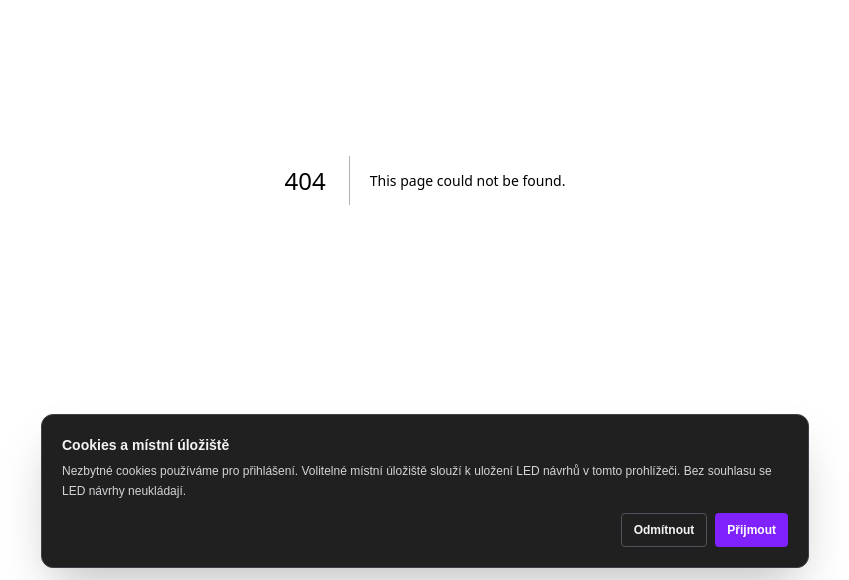
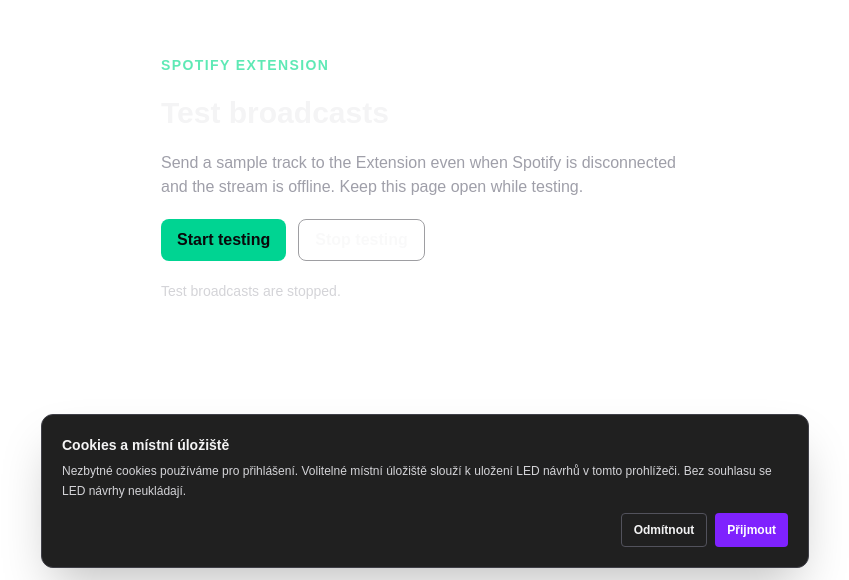
Before and after one commit to timotej-mestanek/DiscordBot, a Next.js app in the folder nextapp/: page /testing-extension-spotify in a window 1280 px wide. Before the commit this address had no page. Shown: the part 220-800 px from the top of the page, without its empty margins (215-1064 px from the left). Built offline with nearby package versions, Linux system fonts and the light colour scheme.

Commit message:
add etsting-extension route

```diff
--- /dev/null
+++ b/nextapp/app/api/testing-extension-spotify/route.ts
@@ -0,0 +1,82 @@
+import { NextResponse } from "next/server";
+import {
+  isExtensionPubSubConfigured,
+  isExtensionPubSubConfigurationError,
+  publishExtensionBroadcast,
+} from "@/lib/extensions/pubsub";
+
+export const runtime = "nodejs";
+
+const MIN_PUBLISH_INTERVAL_MS = 8_000;
+let lastPublishAt = 0;
+
+export async function POST() {
+  if (!isExtensionPubSubConfigured("spotify")) {
+    return NextResponse.json(
+      { error: "Spotify Extension PubSub is not configured." },
+      { status: 503, headers: { "Cache-Control": "no-store" } },
+    );
+  }
+
+  const now = Date.now();
+  const retryAfterMs = lastPublishAt + MIN_PUBLISH_INTERVAL_MS - now;
+  if (retryAfterMs > 0) {
+    return NextResponse.json(
+      {
+        error: "Test broadcasts are limited to one every 8 seconds.",
+        retryAfterMs,
+      },
+      {
+        status: 429,
+        headers: {
+          "Cache-Control": "no-store",
+          "Retry-After": String(Math.ceil(retryAfterMs / 1_000)),
+        },
+      },
+    );
+  }
+
+  lastPublishAt = now;
+  try {
+    await publishExtensionBroadcast(
+      {
+        type: "spotify",
+        updatedAt: new Date(now).toISOString(),
+        isLive: false,
+        testMode: true,
+        data: {
+          is_playing: true,
+          item: {
+            name: "Spotify Extension Test Track",
+            artists: [{ name: "Sample Artist" }],
+          },
+        },
+      },
+      "spotify",
+    );
+  } catch (error) {
+    lastPublishAt = 0;
+    if (
+      isExtensionPubSubConfigurationError(error) ||
+      (error instanceof Error &&
+        error.message === "Twitch Extension secret must be base64-encoded.")
+    ) {
+      console.error("Spotify test broadcast configuration error:", error);
+      return NextResponse.json(
+        { error: "Spotify Extension PubSub is not configured correctly." },
+        { status: 503, headers: { "Cache-Control": "no-store" } },
+      );
+    }
+
+    console.error("Spotify test broadcast failed:", error);
+    return NextResponse.json(
+      { error: "Could not send the Spotify test broadcast." },
+      { status: 502, headers: { "Cache-Control": "no-store" } },
+    );
+  }
+
+  return NextResponse.json(
+    { ok: true, track: "Spotify Extension Test Track" },
+    { headers: { "Cache-Control": "no-store" } },
+  );
+}
--- /dev/null
+++ b/nextapp/app/testing-extension-spotify/page.tsx
@@ -0,0 +1,112 @@
+"use client";
+
+import { useEffect, useRef, useState } from "react";
+
+const PUBLISH_INTERVAL_MS = 10_000;
+
+export default function TestingSpotifyExtensionPage() {
+  const [isTesting, setIsTesting] = useState(false);
+  const [status, setStatus] = useState("Test broadcasts are stopped.");
+  const timerRef = useRef<number | null>(null);
+  const activeRef = useRef(false);
+
+  useEffect(
+    () => () => {
+      activeRef.current = false;
+      if (timerRef.current !== null) {
+        window.clearTimeout(timerRef.current);
+      }
+    },
+    [],
+  );
+
+  async function publishTestTrack() {
+    try {
+      const response = await fetch("/api/testing-extension-spotify", {
+        method: "POST",
+        cache: "no-store",
+      });
+      const result: { error?: string; retryAfterMs?: number; track?: string } =
+        await response.json();
+
+      if (response.status === 429 && typeof result.retryAfterMs === "number") {
+        if (!activeRef.current) return;
+        setStatus(`Rate limited. Retrying in ${Math.ceil(result.retryAfterMs / 1_000)} seconds.`);
+        timerRef.current = window.setTimeout(
+          () => void publishTestTrack(),
+          result.retryAfterMs,
+        );
+        return;
+      }
+      if (!response.ok) {
+        throw new Error(result.error ?? `Request failed (${response.status}).`);
+      }
+
+      setStatus(`Sending test data: ${result.track ?? "sample track"}.`);
+    } catch (error) {
+      activeRef.current = false;
+      setIsTesting(false);
+      setStatus(error instanceof Error ? error.message : "Could not send test data.");
+      return;
+    }
+
+    if (activeRef.current) {
+      timerRef.current = window.setTimeout(
+        () => void publishTestTrack(),
+        PUBLISH_INTERVAL_MS,
+      );
+    }
+  }
+
+  function startTesting() {
+    if (activeRef.current) return;
+    activeRef.current = true;
+    setIsTesting(true);
+    setStatus("Starting test broadcasts…");
+    void publishTestTrack();
+  }
+
+  function stopTesting() {
+    activeRef.current = false;
+    setIsTesting(false);
+    if (timerRef.current !== null) {
+      window.clearTimeout(timerRef.current);
+      timerRef.current = null;
+    }
+    setStatus("Test broadcasts are stopped.");
+  }
+
+  return (
+    <main className="mx-auto flex min-h-screen w-full max-w-xl flex-col justify-center gap-5 px-6 py-12 text-zinc-100">
+      <p className="text-sm font-semibold uppercase tracking-widest text-emerald-300">
+        Spotify Extension
+      </p>
+      <h1 className="text-3xl font-bold">Test broadcasts</h1>
+      <p className="text-zinc-400">
+        Send a sample track to the Extension even when Spotify is disconnected
+        and the stream is offline. Keep this page open while testing.
+      </p>
+      <div className="flex flex-wrap gap-3">
+        <button
+          type="button"
+          onClick={startTesting}
+          disabled={isTesting}
+          className="rounded-lg bg-emerald-400 px-4 py-2 font-semibold text-zinc-950 hover:bg-emerald-300 disabled:cursor-not-allowed disabled:opacity-50"
+        >
+          Start testing
+        </button>
+        <button
+          type="button"
+          onClick={stopTesting}
+          disabled={!isTesting}
+          className="rounded-lg border border-zinc-700 px-4 py-2 font-semibold hover:bg-zinc-800 disabled:cursor-not-allowed disabled:opacity-50"
+        >
+          Stop testing
+        </button>
+      </div>
+      <p className="min-h-6 text-sm text-zinc-300" role="status" aria-live="polite">
+        {status}
+      </p>
+    </main>
+  );
+}
```
